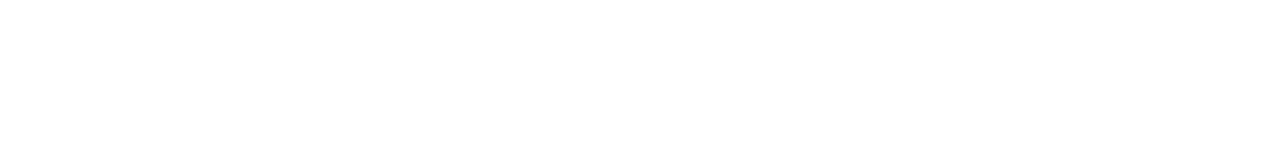
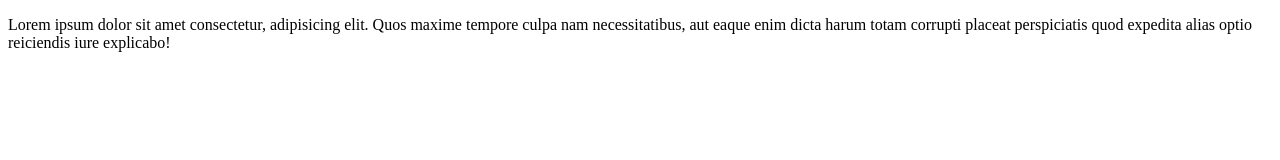
Before and after one commit to muslumhanerol/web_crafter_the_art_of_html_css, a plain HTML site: page temeletiketler.html in a window 1280 px wide. Drawn offline with Linux system fonts and the light colour scheme.

Commit message:
Update temeletiketler.html

```diff
--- a/temeletiketler.html
+++ b/temeletiketler.html
@@ -8,6 +8,24 @@
 </head>
 
 <body>
+    <!-- Paragraf Start -->
+
+    <p>Lorem ipsum dolor sit amet consectetur, adipisicing elit. Quos maxime tempore culpa nam necessitatibus, aut eaque
+        enim dicta harum totam corrupti placeat perspiciatis quod expedita alias optio reiciendis iure explicabo!
+    </p>
+
+    <!-- Paragraf End -->
+
+
+    <!-- Başlıklar Start -->
+
+    <h1></h1>
+
+    <!-- Başlıklar End -->
+
+
+
+
 
 </body>
 
```
